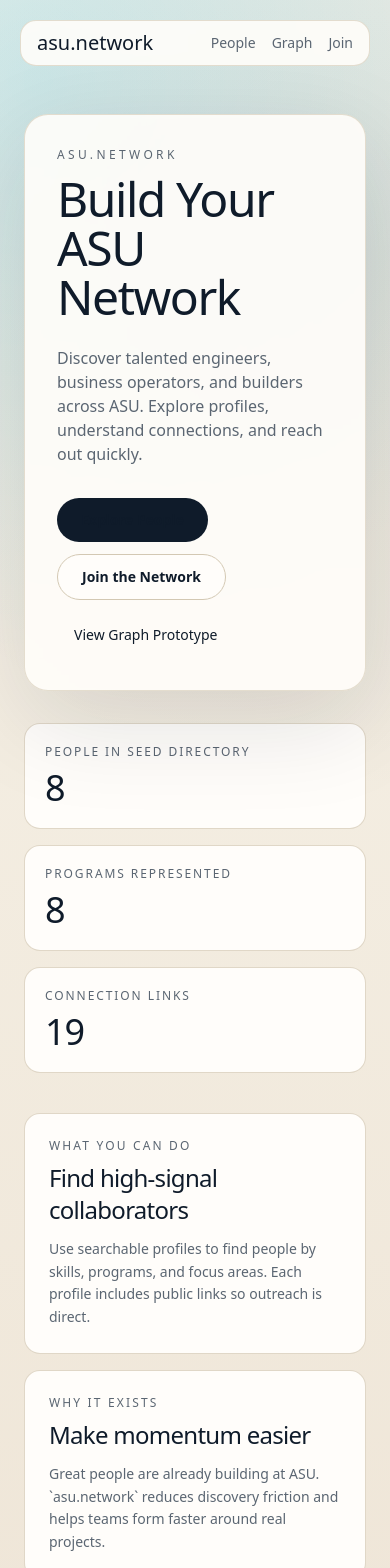
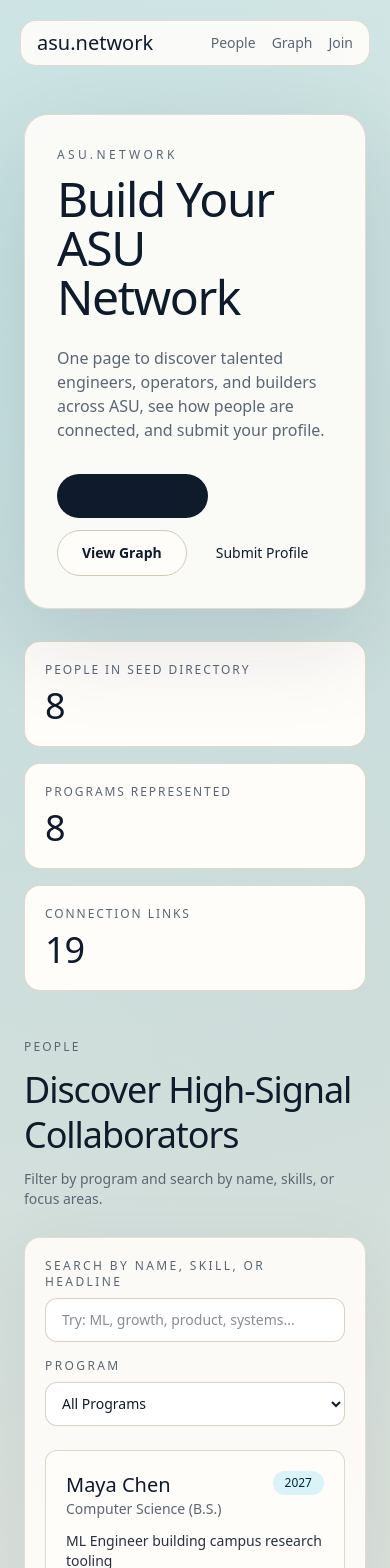
Before and after one commit to LuaanNguyen/asu-network, a Next.js app: page / in a window 390 px wide. Shown: the top 1568 px of the page. Built offline with nearby package versions, Linux system fonts and the light colour scheme.

Commit message:
feat: convert to single-page experience and clean dev config

```diff
--- a/next.config.ts
+++ b/next.config.ts
@@ -1,7 +1,12 @@
+import { dirname } from "node:path";
+import { fileURLToPath } from "node:url";
 import type { NextConfig } from "next";
+
+const projectRoot = dirname(fileURLToPath(import.meta.url));
 
 const nextConfig: NextConfig = {
   allowedDevOrigins: ["127.0.0.1", "localhost"],
+  outputFileTracingRoot: projectRoot,
 };
 
 export default nextConfig;
--- a/package.json
+++ b/package.json
@@ -3,7 +3,7 @@
   "version": "0.1.0",
   "private": true,
   "scripts": {
-    "dev": "next dev --turbopack",
+    "dev": "next dev --webpack",
     "build": "next build",
     "start": "next start",
     "lint": "eslint .",
--- a/src/app/layout.tsx
+++ b/src/app/layout.tsx
@@ -1,6 +1,5 @@
 import type { Metadata } from "next";
 import { IBM_Plex_Mono, IBM_Plex_Sans, Sora } from "next/font/google";
-import Link from "next/link";
 import "./globals.css";
 
 const sora = Sora({
@@ -37,24 +36,24 @@ export default function RootLayout({
         <div className="mx-auto flex min-h-screen w-full max-w-7xl flex-col">
           <header className="sticky top-0 z-10 px-5 pt-5 sm:px-7">
             <nav className="shell flex items-center justify-between rounded-2xl border border-line/60 px-4 py-3">
-              <Link href="/" className="font-display text-xl leading-none">
+              <a href="#top" className="font-display text-xl leading-none">
                 asu.network
-              </Link>
+              </a>
               <ul className="flex items-center gap-4 text-sm text-muted">
                 <li>
-                  <Link href="/people" className="transition hover:text-foreground">
+                  <a href="#people" className="transition hover:text-foreground">
                     People
-                  </Link>
+                  </a>
                 </li>
                 <li>
-                  <Link href="/graph" className="transition hover:text-foreground">
+                  <a href="#graph" className="transition hover:text-foreground">
                     Graph
-                  </Link>
+                  </a>
                 </li>
                 <li>
-                  <Link href="/join" className="transition hover:text-foreground">
+                  <a href="#join" className="transition hover:text-foreground">
                     Join
-                  </Link>
+                  </a>
                 </li>
               </ul>
             </nav>
--- a/src/app/page.tsx
+++ b/src/app/page.tsx
@@ -1,41 +1,42 @@
-import Link from "next/link";
-
 import { samplePeople } from "@/data/sample-data";
+import { Directory } from "@/features/directory/directory";
+import { GraphPreview } from "@/features/graph/graph-preview";
+import { JoinForm } from "@/features/join/join-form";
 
 export default function Home() {
   const programCount = new Set(samplePeople.map((person) => person.program)).size;
   const linkCount = samplePeople.reduce((count, person) => count + person.links.length, 0);
 
   return (
-    <main className="mx-auto w-full max-w-6xl px-6 py-12 sm:px-8 sm:py-16">
+    <main id="top" className="mx-auto w-full max-w-6xl px-6 py-12 sm:px-8 sm:py-16">
       <section className="shell rise overflow-hidden rounded-3xl border border-line/60 p-8 shadow-[0_30px_100px_rgba(15,27,42,0.12)] sm:p-12">
         <p className="rise font-mono text-xs uppercase tracking-[0.28em] text-muted">asu.network</p>
         <h1 className="display-heading rise rise-delay-1 mt-3 max-w-3xl text-5xl leading-[1.02] sm:text-7xl">
           Build Your ASU Network
         </h1>
         <p className="rise rise-delay-2 mt-6 max-w-2xl text-base text-muted sm:text-lg">
-          Discover talented engineers, business operators, and builders across ASU. Explore profiles,
-          understand connections, and reach out quickly.
+          One page to discover talented engineers, operators, and builders across ASU, see how people are
+          connected, and submit your profile.
         </p>
         <div className="rise rise-delay-3 mt-8 flex flex-wrap items-center gap-3">
-          <Link
-            href="/people"
+          <a
+            href="#people"
             className="rounded-full bg-foreground px-6 py-3 text-sm font-semibold text-background transition hover:bg-accent-ink"
           >
             Explore People
-          </Link>
-          <Link
-            href="/join"
+          </a>
+          <a
+            href="#graph"
             className="rounded-full border border-line bg-surface px-6 py-3 text-sm font-semibold transition hover:bg-surface-strong/50"
           >
-            Join the Network
-          </Link>
-          <Link
-            href="/graph"
+            View Graph
+          </a>
+          <a
+            href="#join"
             className="rounded-full border border-transparent px-4 py-3 text-sm text-muted underline-offset-4 transition hover:underline"
           >
-            View Graph Prototype
-          </Link>
+            Submit Profile
+          </a>
         </div>
       </section>
 
@@ -45,23 +46,31 @@ export default function Home() {
         <Metric label="Connection Links" value={String(linkCount)} />
       </section>
 
-      <section className="mt-10 grid gap-4 lg:grid-cols-2">
-        <article className="rounded-2xl border border-line/70 bg-surface p-6">
-          <p className="mb-2 font-mono text-xs uppercase tracking-[0.18em] text-muted">What You Can Do</p>
-          <h2 className="display-heading mb-3 text-2xl">Find high-signal collaborators</h2>
-          <p className="text-sm leading-relaxed text-muted">
-            Use searchable profiles to find people by skills, programs, and focus areas. Each profile includes
-            public links so outreach is direct.
-          </p>
-        </article>
-        <article className="rounded-2xl border border-line/70 bg-surface p-6">
-          <p className="mb-2 font-mono text-xs uppercase tracking-[0.18em] text-muted">Why It Exists</p>
-          <h2 className="display-heading mb-3 text-2xl">Make momentum easier</h2>
-          <p className="text-sm leading-relaxed text-muted">
-            Great people are already building at ASU. `asu.network` reduces discovery friction and helps teams
-            form faster around real projects.
-          </p>
-        </article>
+      <section id="people" className="mt-12 scroll-mt-28">
+        <SectionHeader
+          label="People"
+          title="Discover High-Signal Collaborators"
+          subtitle="Filter by program and search by name, skills, or focus areas."
+        />
+        <Directory people={samplePeople} />
+      </section>
+
+      <section id="graph" className="mt-12 scroll-mt-28">
+        <SectionHeader
+          label="Connections"
+          title="Explore the Talent Graph"
+          subtitle="See relationship edges between people and inspect connected profiles quickly."
+        />
+        <GraphPreview people={samplePeople} />
+      </section>
+
+      <section id="join" className="mt-12 scroll-mt-28">
+        <SectionHeader
+          label="Join"
+          title="Submit Your Profile"
+          subtitle="Share your work and contact links. Submissions are reviewed before publication."
+        />
+        <JoinForm />
       </section>
     </main>
   );
@@ -80,3 +89,19 @@ function Metric({ label, value }: MetricProps) {
     </article>
   );
 }
+
+type SectionHeaderProps = {
+  label: string;
+  title: string;
+  subtitle: string;
+};
+
+function SectionHeader({ label, title, subtitle }: SectionHeaderProps) {
+  return (
+    <header className="mb-7 space-y-3">
+      <p className="font-mono text-xs uppercase tracking-[0.18em] text-muted">{label}</p>
+      <h2 className="display-heading text-4xl leading-tight">{title}</h2>
+      <p className="max-w-3xl text-sm text-muted sm:text-base">{subtitle}</p>
+    </header>
+  );
+}
```
Also changed, not shown: 1 other file (tests, documents, lock files or other folders).
